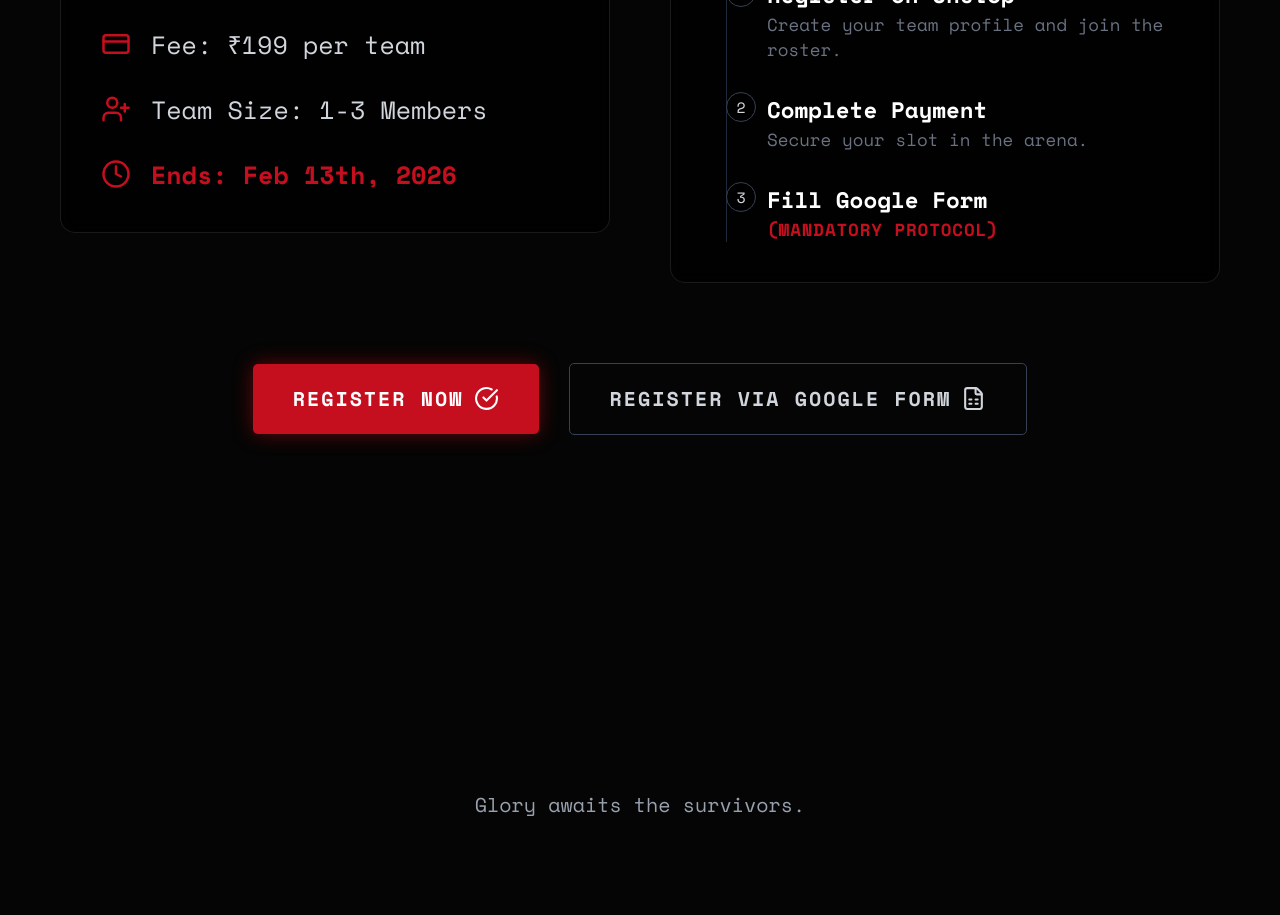
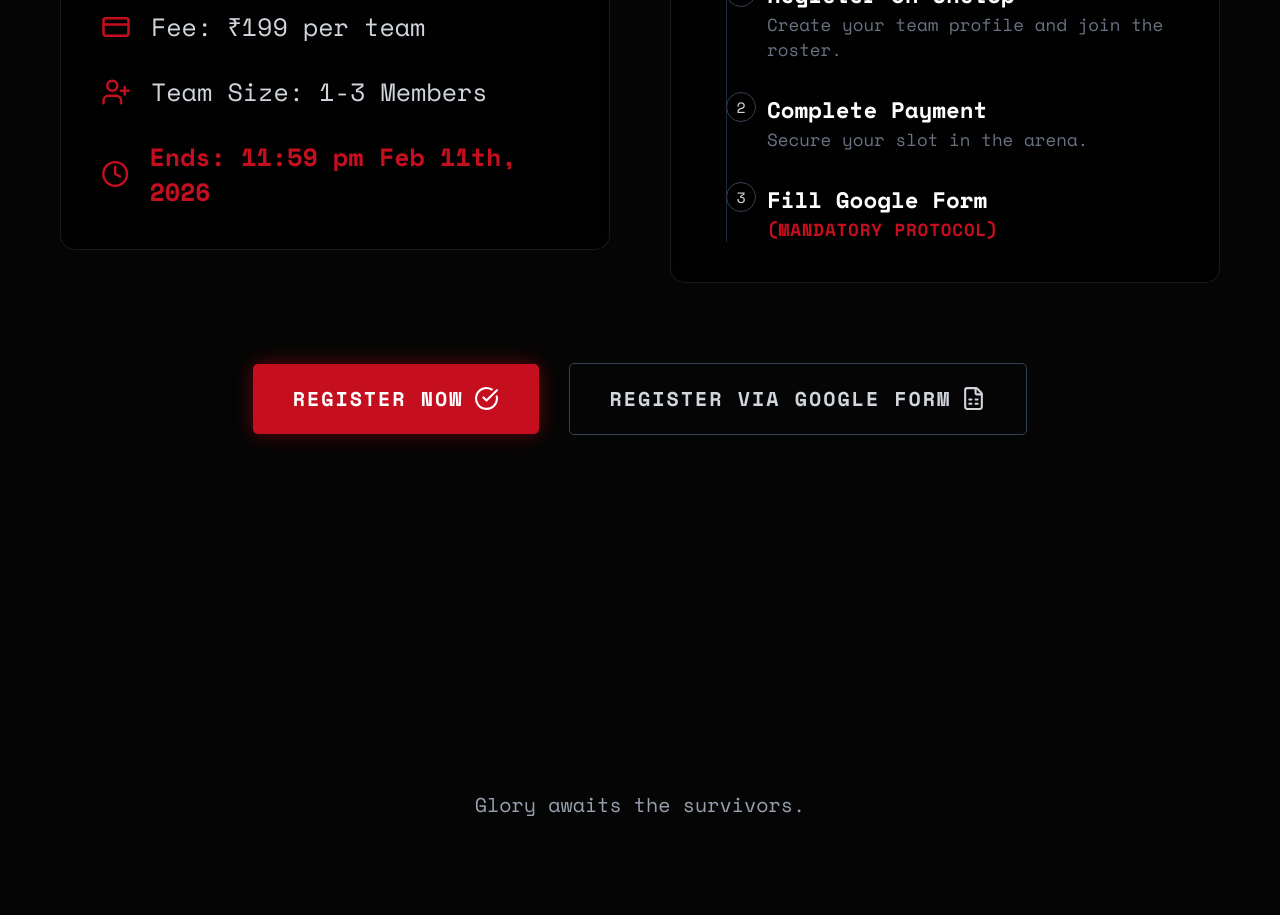
Before and after one commit to anshumaan69/icac-landing, a Next.js app: page / in a window 1280 px wide. Shown: the part 3320-4235 px from the top of the page. Built offline with nearby package versions, Linux system fonts and the light colour scheme.

Commit message:
fix :changed necessary details

```diff
--- a/app/components/Registration.tsx
+++ b/app/components/Registration.tsx
@@ -52,7 +52,7 @@ export default function Registration() {
               </li>
               <li className="flex items-center gap-4">
                 <Clock className="w-6 h-6 text-blood" />
-                <span className="text-xl text-blood font-bold">Ends: Feb 13th, 2026</span>
+                <span className="text-xl text-blood font-bold">Ends: 11:59 pm Feb 11th, 2026</span>
               </li>
             </ul>
           </div>
```
